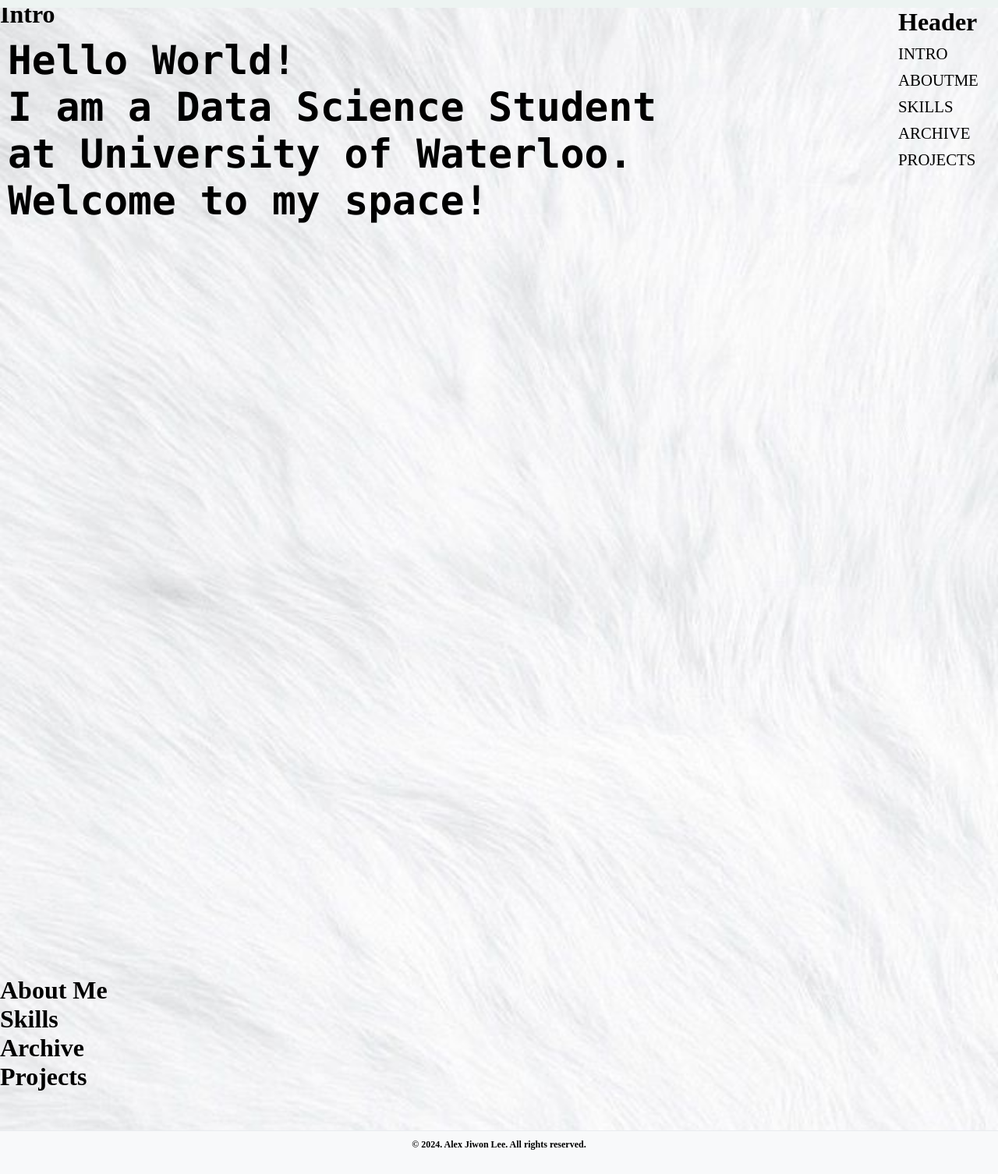
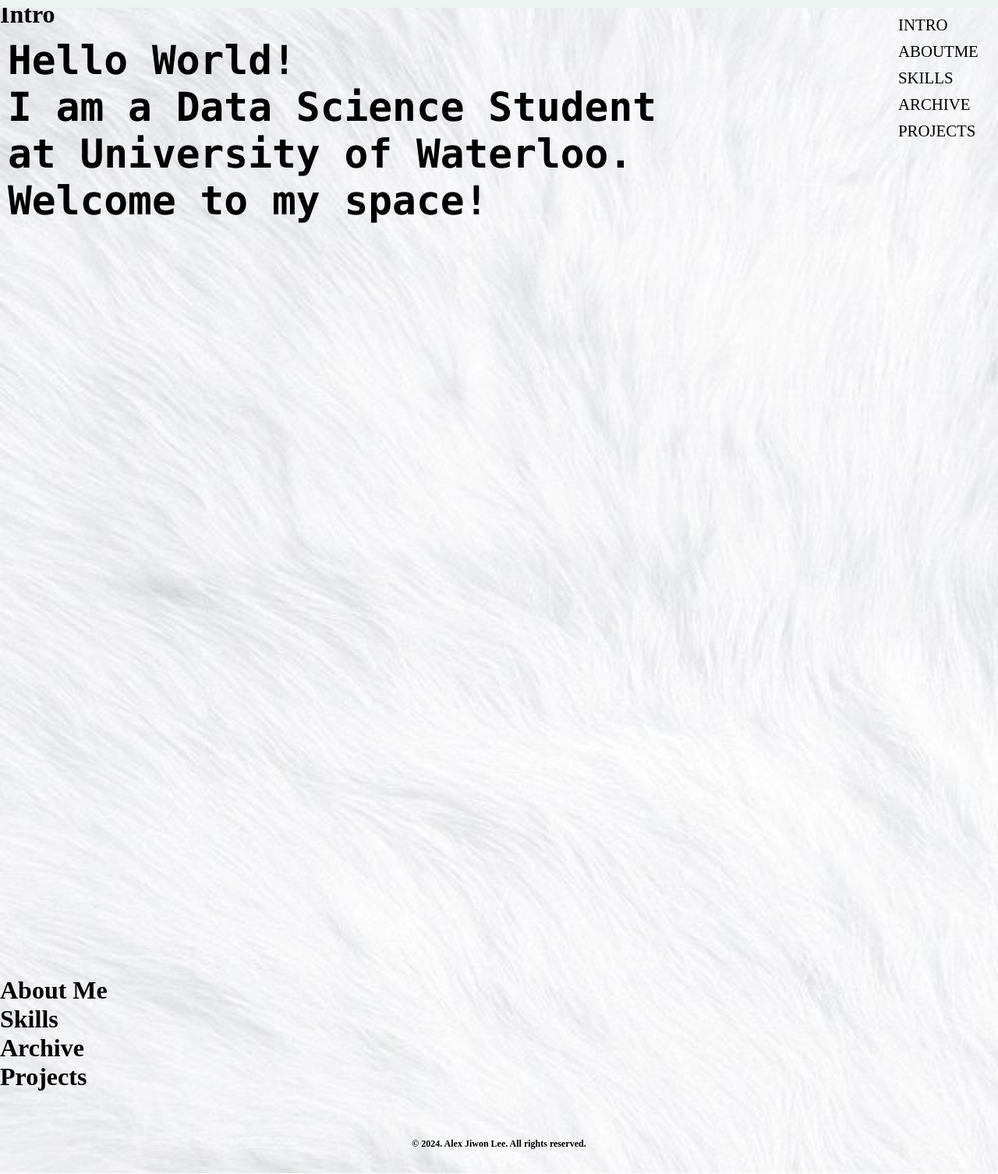
Before and after one commit to 1128alex/alex-lee, a React (Create React App) app: page / in a window 1280 px wide. Shown: the whole page at 78% size. Built offline with nearby package versions, Linux system fonts and the light colour scheme.

Commit message:
design change

```diff
--- a/src/assets/scss/section/_footer.scss
+++ b/src/assets/scss/section/_footer.scss
@@ -1,9 +1,9 @@
 #footer {
-    background-color: #f8f9fa;
+    // background-color: #f8f9fa;
     padding-top: 10px;
     padding-bottom: 10px;
     margin-top: 50px;
-    border-top: 1px solid #e9ecef;
+    // border-top: 1px solid #e9ecef;
 }
 
 .copyright {
--- a/src/components/Header.jsx
+++ b/src/components/Header.jsx
@@ -4,7 +4,7 @@ const Header = () => {
     return (
         <header id="header" role="banner">
             <div>
-                <h1>Header</h1>
+                {/* <h1>Header</h1> */}
             </div>
             <div id="header-container">
                 {/* <div className="logo-box"> */}
```
